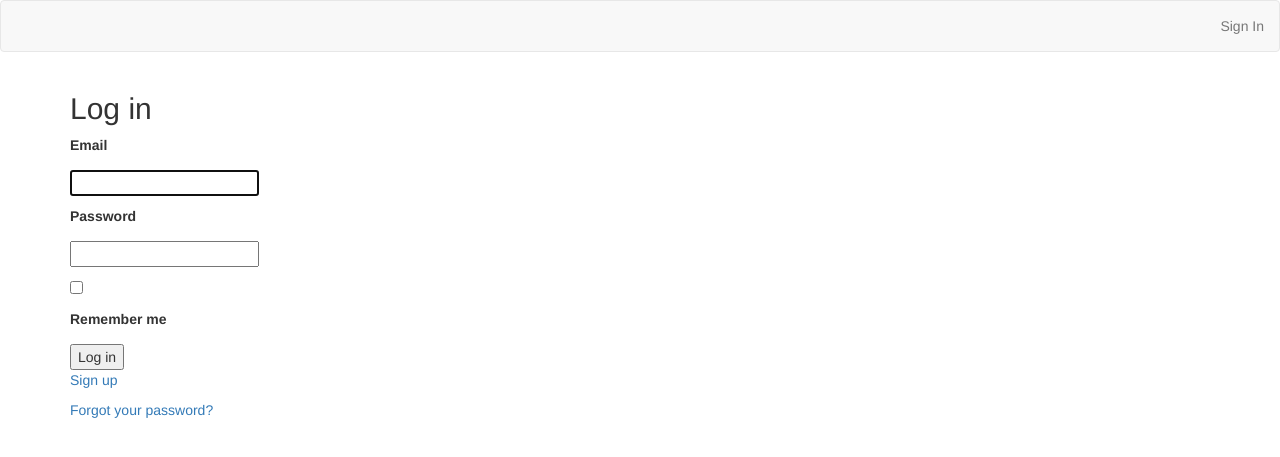
After one commit to dkaufman/ksurf, a Rails app: page /users/sign_in in a window 1280 px wide. The commit adds this page. Shown: the top 457 px of the page. Run offline with Rails 7, Linux system fonts and the light colour scheme; some libraries are stand-ins or nearby versions.

Commit message:
Add devise and basic user model

```diff
--- /dev/null
+++ b/app/models/user.rb
@@ -0,0 +1,4 @@
+class User < ActiveRecord::Base
+  devise :database_authenticatable, :registerable,
+         :recoverable, :rememberable, :trackable, :validatable
+end
--- a/app/views/layouts/application.html.erb
+++ b/app/views/layouts/application.html.erb
@@ -10,7 +10,15 @@
 </head>
 <body>
 
-<%= yield %>
+<%= render 'shared/navigation' %>
+<div class='container'>
+  <div class='row'>
+    <div class='col-sm-12'>
+      <%= render 'shared/flash_messages' %>
+      <%= yield %>
+    </div>
+  </div>
+</div>
 
 </body>
 </html>
--- /dev/null
+++ b/app/views/shared/_alert.html.erb
@@ -0,0 +1,7 @@
+<% if message.present? %>
+  <div class="alert alert-<%= type %>">
+    <p>
+      <%= message %>
+    </p>
+  </div>
+<% end %>
--- /dev/null
+++ b/app/views/shared/_flash_messages.html.erb
@@ -0,0 +1,7 @@
+<div class="notifications">
+  <%= render partial: "shared/alert", locals: { type: "success",  message: flash[:notice] } %>
+  <%= render partial: "shared/alert", locals: { type: "danger", message: flash[:alert] } %>
+
+  <%= render partial: "shared/alert", locals: { type: "success",  message: params[:notice] } %>
+  <%= render partial: "shared/alert", locals: { type: "danger", message: params[:alert] } %>
+</div>
--- /dev/null
+++ b/app/views/shared/_navigation.html.erb
@@ -0,0 +1,15 @@
+<nav class="navbar navbar-default">
+  <div class="container-fluid">
+    <ul class="nav navbar-nav navbar-right">
+      <% if user_signed_in? %>
+        <li>
+          <%= link_to 'Sign Out', destroy_user_session_path, method: :delete %>
+        </li>
+      <% else %>
+        <li>
+          <%= link_to 'Sign In', new_user_session_path %>
+        </li>
+      <% end %>
+    </ul>
+  </div>
+</nav>
--- /dev/null
+++ b/config/locales/devise.en.yml
@@ -0,0 +1,62 @@
+# Additional translations at https://github.com/plataformatec/devise/wiki/I18n
+
+en:
+  devise:
+    confirmations:
+      confirmed: "Your email address has been successfully confirmed."
+      send_instructions: "You will receive an email with instructions for how to confirm your email address in a few minutes."
+      send_paranoid_instructions: "If your email address exists in our database, you will receive an email with instructions for how to confirm your email address in a few minutes."
+    failure:
+      already_authenticated: "You are already signed in."
+      inactive: "Your account is not activated yet."
+      invalid: "Invalid %{authentication_keys} or password."
+      locked: "Your account is locked."
+      last_attempt: "You have one more attempt before your account is locked."
+      not_found_in_database: "Invalid %{authentication_keys} or password."
+      timeout: "Your session expired. Please sign in again to continue."
+      unauthenticated: "You need to sign in or sign up before continuing."
+      unconfirmed: "You have to confirm your email address before continuing."
+    mailer:
+      confirmation_instructions:
+        subject: "Confirmation instructions"
+      reset_password_instructions:
+        subject: "Reset password instructions"
+      unlock_instructions:
+        subject: "Unlock instructions"
+      password_change:
+        subject: "Password Changed"
+    omniauth_callbacks:
+      failure: "Could not authenticate you from %{kind} because \"%{reason}\"."
+      success: "Successfully authenticated from %{kind} account."
+    passwords:
+      no_token: "You can't access this page without coming from a password reset email. If you do come from a password reset email, please make sure you used the full URL provided."
+      send_instructions: "You will receive an email with instructions on how to reset your password in a few minutes."
+      send_paranoid_instructions: "If your email address exists in our database, you will receive a password recovery link at your email address in a few minutes."
+      updated: "Your password has been changed successfully. You are now signed in."
+      updated_not_active: "Your password has been changed successfully."
+    registrations:
+      destroyed: "Bye! Your account has been successfully cancelled. We hope to see you again soon."
+      signed_up: "Welcome! You have signed up successfully."
+      signed_up_but_inactive: "You have signed up successfully. However, we could not sign you in because your account is not yet activated."
+      signed_up_but_locked: "You have signed up successfully. However, we could not sign you in because your account is locked."
+      signed_up_but_unconfirmed: "A message with a confirmation link has been sent to your email address. Please follow the link to activate your account."
+      update_needs_confirmation: "You updated your account successfully, but we need to verify your new email address. Please check your email and follow the confirm link to confirm your new email address."
+      updated: "Your account has been updated successfully."
+    sessions:
+      signed_in: "Signed in successfully."
+      signed_out: "Signed out successfully."
+      already_signed_out: "Signed out successfully."
+    unlocks:
+      send_instructions: "You will receive an email with instructions for how to unlock your account in a few minutes."
+      send_paranoid_instructions: "If your account exists, you will receive an email with instructions for how to unlock it in a few minutes."
+      unlocked: "Your account has been unlocked successfully. Please sign in to continue."
+  errors:
+    messages:
+      already_confirmed: "was already confirmed, please try signing in"
+      confirmation_period_expired: "needs to be confirmed within %{period}, please request a new one"
+      expired: "has expired, please request a new one"
+      not_found: "not found"
+      not_locked: "was not locked"
+      not_saved:
+        one: "1 error prohibited this %{resource} from being saved:"
+        other: "%{count} errors prohibited this %{resource} from being saved:"
--- a/config/routes.rb
+++ b/config/routes.rb
@@ -1,3 +1,4 @@
 Rails.application.routes.draw do
+  devise_for :users
   root 'pages#index'
 end
```
Also changed, not shown: app/views/pages/index.html.erb (+1 -7 lines), config/initializers/devise.rb (added, +265 -0 lines), db/migrate/20160303021621_devise_create_users.rb (added, +22 -0 lines), spec/rails_helper.rb (+3 -0 lines), Gemfile, Gemfile.lock, db/schema.rb, ksurf_development.sqlite3, ksurf_test.sqlite3.
